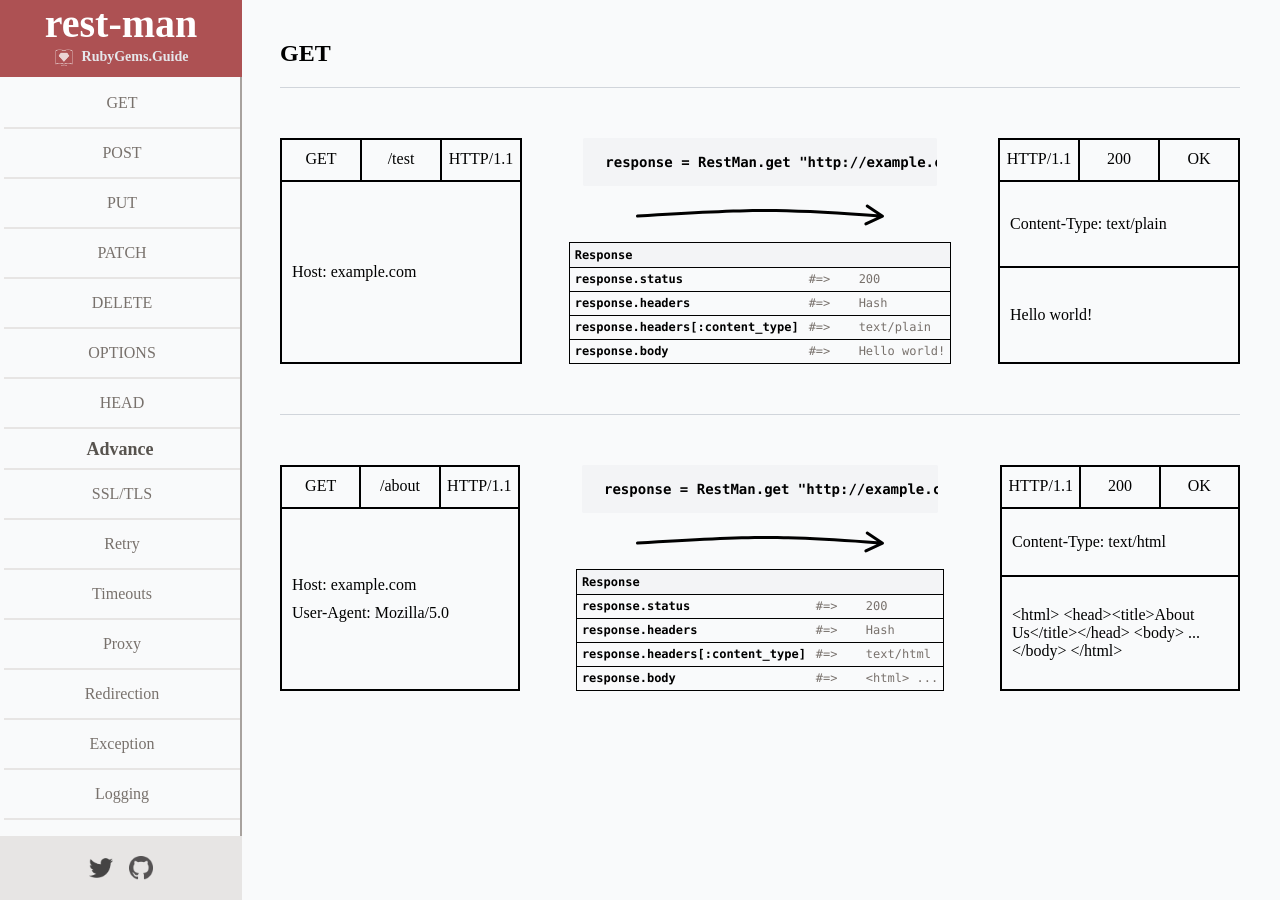
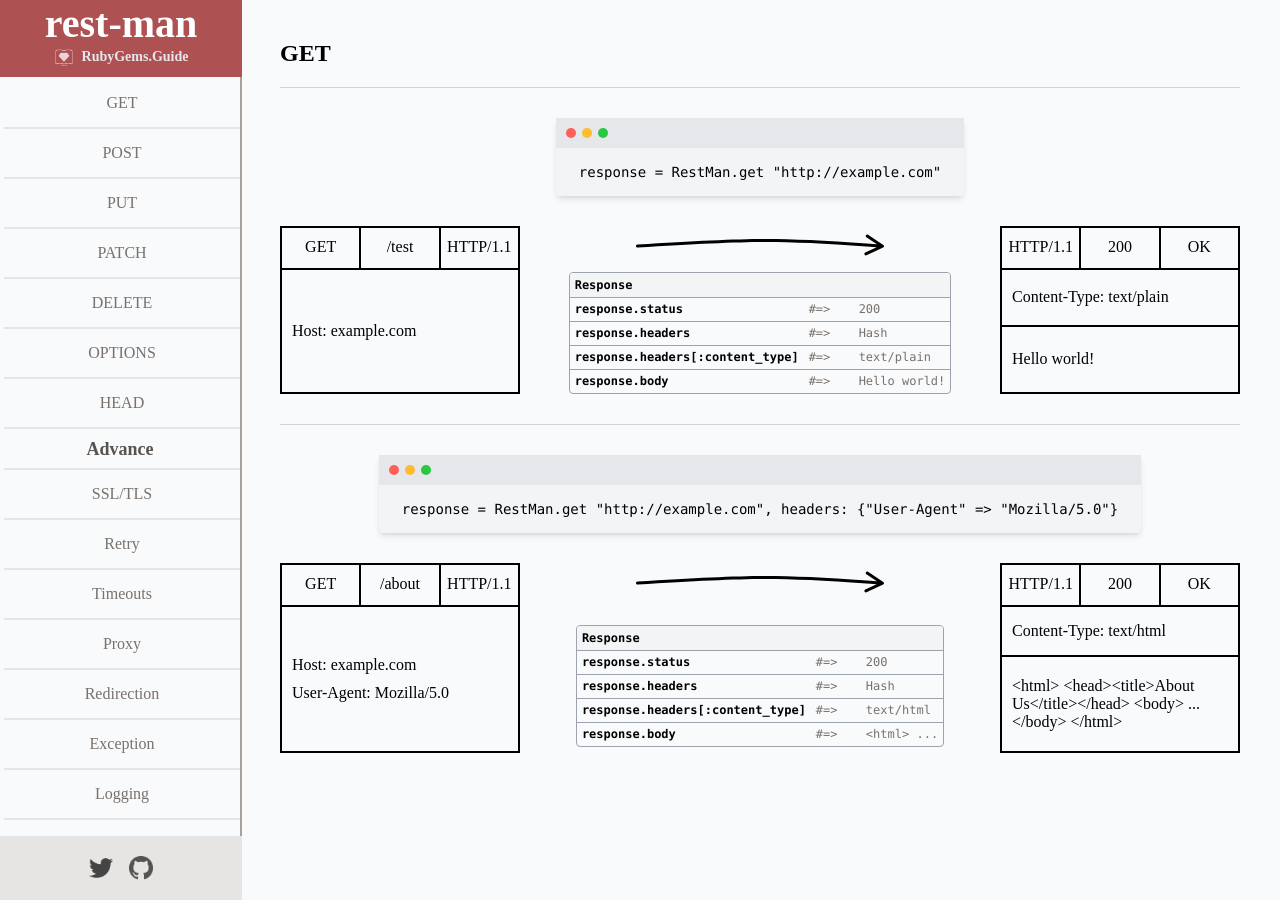
Before and after one commit to rubygemsguide/rubygemsguide, a Jekyll site: the page built from _posts/rest-man/request/get.md, in a window 1280 px wide. Built offline with Jekyll 4.4.1, drawn with Linux system fonts in a browser that asks for light colours.

Commit message:
Make code example responsive

```diff
--- a/_includes/rest-man/request-example.html
+++ b/_includes/rest-man/request-example.html
@@ -14,11 +14,21 @@
     </div>
   </div>
 
-  <div class="code-box">
-    <div class="request-code">{{ code.request_code }}</div>
+  <div class="request-code">
+    <div class="terminal-bar">
+      <div class="close-icon"></div>
+      <div class="minimize-icon"></div>
+      <div class="fullscreen-icon"></div>
+    </div>
+    <div class="terminal-body">
+      {{ code.request_code }}
+    </div>
+  </div>
+
   <div class="request-arrow">
     {% include rest-man/arrow-right.html %}
   </div>
+
   <div class="response-code">
     <div class="response-code-title">Response</div>
     {% for response_code in code.response_codes %}
@@ -26,7 +36,6 @@
       <div class="code-output-indicator">#=></div>
       <div class="code-output">{{ response_code.code_output | escape }}</div>
     {% endfor %}
-    </div>
   </div>
 
   <div class="response-box">
--- a/_sass/rest-man/post/code-example.scss
+++ b/_sass/rest-man/post/code-example.scss
@@ -1,9 +1,14 @@
 .example-section {
   width: 100%;
-  display: flex;
-  align-items: stretch;
+  display: grid;
+  grid-template-columns: repeat(4, 1fr);
   border-top: 1px solid $gray-300;
-  padding: 50px 0;
+  padding: 20px 0;
+}
+@media (min-width: $xs) {
+  .example-section {
+    padding: 30px 0;
+  }
 }
 
 /*
@@ -12,13 +17,21 @@
 #####
 */
 .request-box {
-  width: 25%;
-  max-width: 260px;
+  order: 1;
+  grid-column: 1 / span 4;
   border: 2px solid black;
   display: grid;
   grid-template-columns: repeat(3, 1fr);
   grid-template-rows: 40px auto;
   gap: 2px;
+}
+@media (min-width: $xs) {
+  .request-box {
+    order: 2;
+    grid-column: 1;
+    grid-row: 2 / span 2;
+    max-width: 260px;
+  }
 }
 
 .http-method {
@@ -65,13 +78,23 @@
 */
 
 .response-box {
-  width: 25%;
-  max-width: 260px;
+  order: 2;
+  grid-column: 1 / span 4;
+  margin-top: 20px;
   border: 2px solid black;
   display: grid;
   grid-template-columns: repeat(3, 1fr);
   grid-template-rows: 40px auto;
   gap: 2px;
+}
+@media (min-width: $xs) {
+  .response-box {
+    order: 4;
+    grid-column: 4;
+    grid-row: 2 / span 2;
+    max-width: 260px;
+    margin-top: 0;
+  }
 }
 
 .status-code {
@@ -105,46 +128,112 @@
 # Code
 #####
 */
-.code-box {
-  width: 50%;
-  display: flex;
-  flex-direction: column;
-  align-items: center;
+.request-code {
   font-family: $font-mono;
-}
 
-.request-code {
-  font-weight: 700;
+  order: 2;
+  grid-column: 1 / span 4;
+
   margin-bottom: 10px;
   font-size: $text-sm;
 
-  padding: 1rem 1.4rem;
-  max-width: 65%;
+  margin-top: 10px;
+
+  box-shadow: $shadow-md;
+  background-color: $gray-100;
+  border-radius: 4px;
+  text-wrap: nowrap;
+}
+@media (min-width: $xs) {
+  .request-code {
+    order: 1;
+    grid-column: 1 / span 4;
+    margin: auto;
+    margin-top: 0;
+    margin-bottom: 30px;
+  }
+}
+
+.terminal-bar {
+  background-color: $gray-200;
+  height: 30px;
+  display: flex;
+  align-items: center;
+
+  .close-icon {
+    background-color: #FF5F57;
+    width: 10px;
+    height: 10px;
+    border-radius: 5px;
+    margin-left: 10px;
+  }
+  .minimize-icon {
+    background-color: #FEBC2E;
+    width: 10px;
+    height: 10px;
+    border-radius: 5px;
+    margin-left: 6px;
+  }
+  .fullscreen-icon {
+    background-color: #28C840;
+    width: 10px;
+    height: 10px;
+    border-radius: 5px;
+    margin-left: 6px;
+  }
+}
+
+.terminal-body {
+  padding: 1rem 10px;
   overflow: auto;
   overflow-x: auto;
-  background-color: $gray-100;
-  border-radius: 2px;
-  text-wrap: nowrap;
+}
+@media (min-width: $xs) {
+  .terminal-body {
+    padding: 1rem 1.4rem;
+  }
 }
 
 .request-arrow {
+  display: none;
   width: 100%;
   margin-top: 8px;
   margin-bottom: 12px;
+}
+@media (min-width: $xs) {
+  .request-arrow {
+    display: unset;
+    grid-column: 2 / span 2;
+    grid-row: 2;
+  }
 }
 .request-arrow > svg {
   width: 100%;
 }
 
 .response-code {
+  font-family: $font-mono;
+  order: 4;
+  grid-column: 1 / span 4;
+  margin-top: 10px;
   display: grid;
-  border: 1px solid;
+  border: 1px solid $gray-400;
+  border-radius: 4px;
+  overflow: hidden;
   grid-template-columns: auto 50px auto;
   font-size: 12px;
 }
+@media (min-width: $xs) {
+  .response-code {
+    order: 5;
+    grid-column: 2 / span 2;
+    grid-row: 3;
+    margin: auto;
+  }
+}
 
 .response-code-title {
-  border: 1px solid;
+  border: 1px solid $gray-400;
   margin: -1px;
   padding: 5px;
   grid-column: 1 / space 3;
@@ -155,7 +244,7 @@
 .code-call {
   grid-column: 1;
   padding: 5px;
-  border-bottom: 1px solid;
+  border-bottom: 1px solid $gray-400;
   margin-bottom: -1px;
   font-weight: 700;
 }
@@ -163,7 +252,7 @@
 .code-output-indicator {
   grid-column: 2;
   padding: 5px;
-  border-bottom: 1px solid black;
+  border-bottom: 1px solid $gray-400;
   margin-bottom: -1px;
   color: $stone-500;
 }
@@ -171,7 +260,7 @@
 .code-output {
   grid-column: 3;
   padding: 5px;
-  border-bottom: 1px solid black;
+  border-bottom: 1px solid $gray-400;
   margin-bottom: -1px;
   color: $stone-500;
 }
--- a/_sass/rest-man/post/sidebar.scss
+++ b/_sass/rest-man/post/sidebar.scss
@@ -2,10 +2,11 @@
   display: flex;
   flex-direction: column;
   position: fixed;
-  width: 240px;
+  width: 100%;
+  // width: 240px;
   border-right: 2px solid $stone-400;
   align-items: stretch;
-  height: 100%;
+  // height: 100%;
 
   h1 {
     padding-bottom: 10px;
@@ -39,12 +40,18 @@
   }
 
   .guides {
+    display: none;
+  }
+  @media (min-width: $xs) {
+    .guides {
+      display: flex;
       flex: 1;
       display: flex;
       flex-direction: column;
       align-items: stretch;
       overflow-y: scroll;
       overflow-x: hidden;
+    }
   }
 
   /* width */
@@ -98,6 +105,10 @@
   }
 
   .footer {
+    display: none;
+  }
+  @media (min-width: $xs) {
+    .footer {
       display: flex;
       align-items: center;
       justify-content: center;
@@ -138,3 +149,10 @@
       }
     }
   }
+}
+@media (min-width: $xs) {
+  .sidebar {
+    width: 240px;
+    height: 100%;
+  }
+}
--- /dev/null
+++ b/_sass/variables/shadows.scss
@@ -0,0 +1,8 @@
+$shadow-sm:     0 1px 2px 0 rgb(0 0 0 / 0.05);
+$shadow:        0 1px 3px 0 rgb(0 0 0 / 0.1), 0 1px 2px -1px rgb(0 0 0 / 0.1);
+$shadow-md:     0 4px 6px -1px rgb(0 0 0 / 0.1), 0 2px 4px -2px rgb(0 0 0 / 0.1);
+$shadow-lg:     0 10px 15px -3px rgb(0 0 0 / 0.1), 0 4px 6px -4px rgb(0 0 0 / 0.1);
+$shadow-xl:     0 20px 25px -5px rgb(0 0 0 / 0.1), 0 8px 10px -6px rgb(0 0 0 / 0.1);
+$shadow-2xl:    0 25px 50px -12px rgb(0 0 0 / 0.25);
+$shadow-inner:  inset 0 2px 4px 0 rgb(0 0 0 / 0.05);
+$shadow-none:   0 0 #0000;
--- a/css/rest-man/post.scss
+++ b/css/rest-man/post.scss
@@ -5,6 +5,7 @@
 @import "variables/colors";
 @import "variables/text-sizes";
 @import "variables/font-family";
+@import "variables/shadows";
 @import "utils";
 
 html {
@@ -27,8 +28,15 @@
 
 main {
   width: 100%;
-  margin-left: 240px;
-  padding: 40px;
+  padding: 40px 20px;
+  margin-top: 60px;
+}
+@media (min-width: $xs) {
+  main {
+    padding: 40px;
+    margin-top: 0;
+    margin-left: 240px;
+  }
 }
 
 h2.title {
```
Lines whose indentation alone changed are shown as unchanged.
